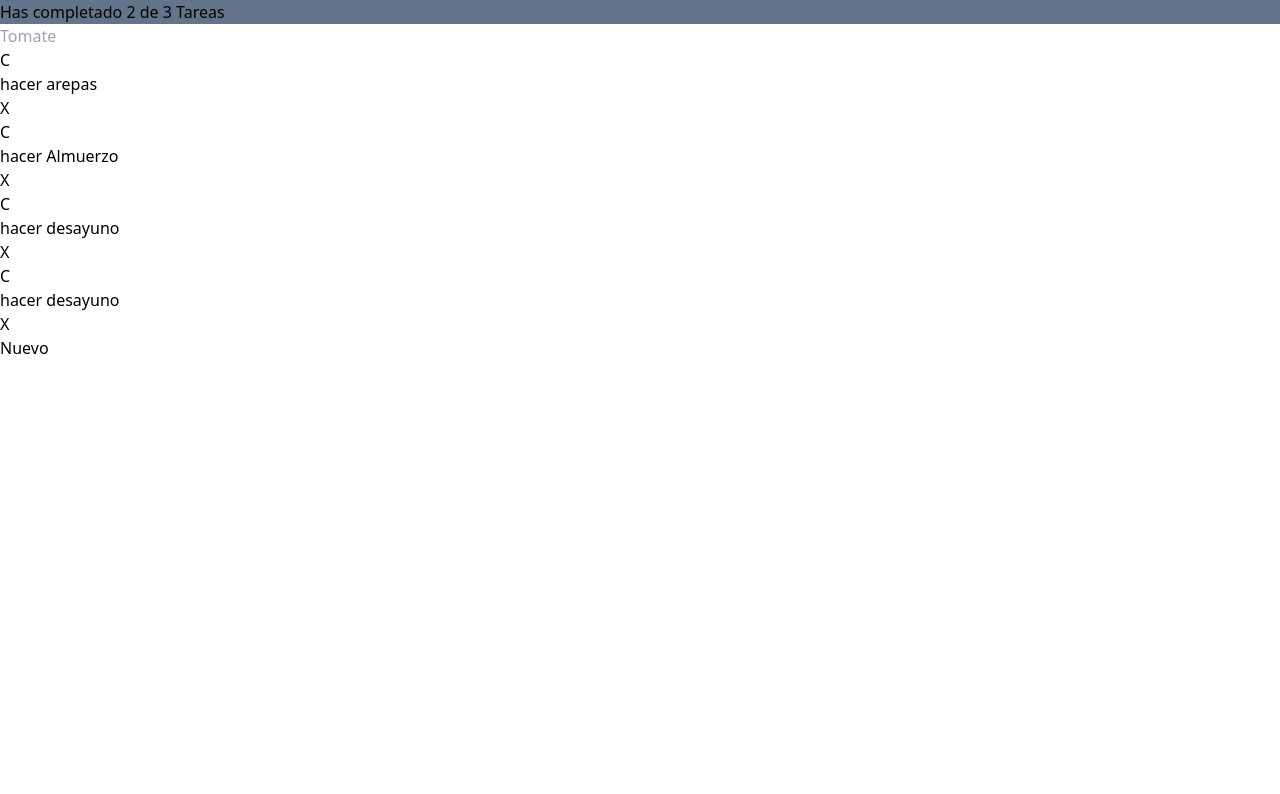
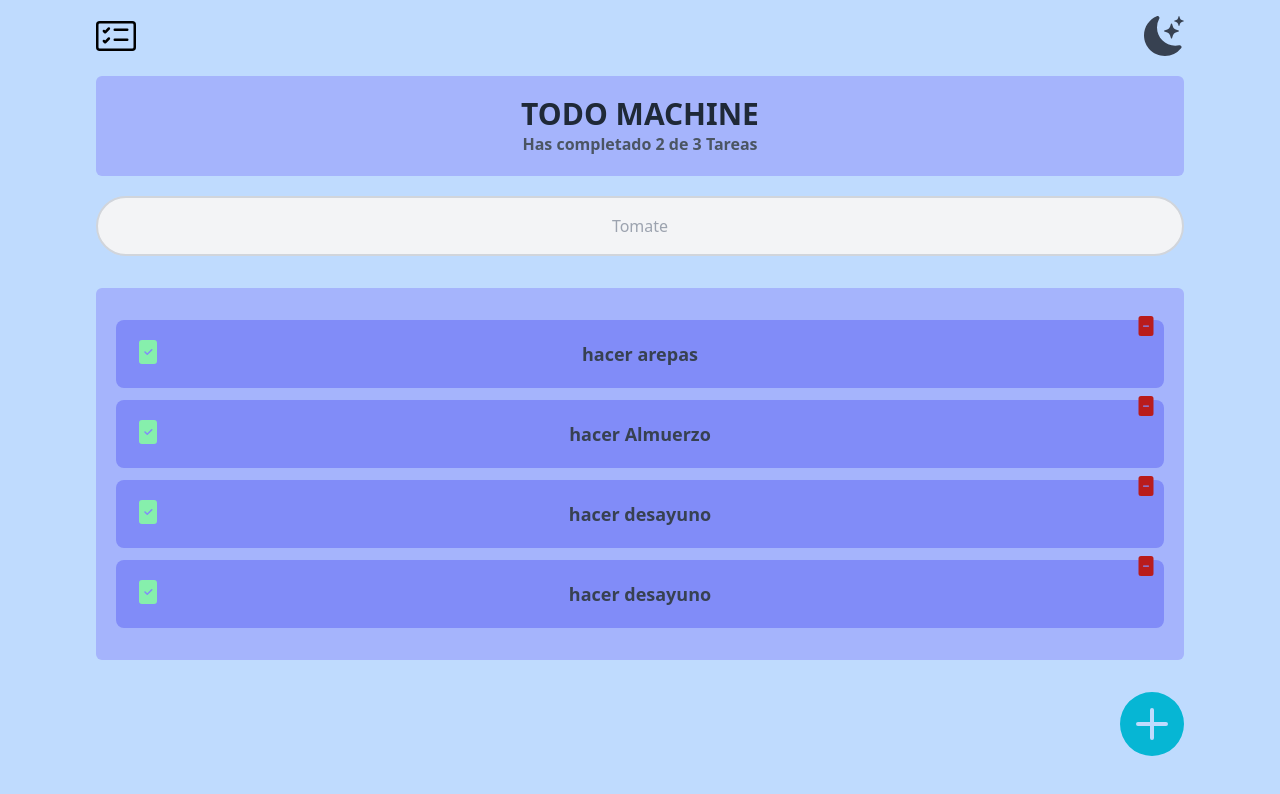
Before and after one commit to renier1989/todo-app, a React (Create React App) app: page / in a window 1280 px wide. Shown: the top 794 px of the page. Built offline with nearby package versions, Linux system fonts and the light colour scheme.

Commit message:
update estilos vacios con tailwind

```diff
--- a/public/index.html
+++ b/public/index.html
@@ -18,8 +18,13 @@
   </head>
   <body>
     <noscript>You need to enable JavaScript to run this app.</noscript>
-    <div class="container">
+    <div class=" w-full h-full bg-blue-200 fixed px-24">
+
       <div id="root"></div>
+
+
+
+
     </div>
 
   </body>
--- a/src/js/App.js
+++ b/src/js/App.js
@@ -1,35 +1,32 @@
 import React from "react";
-import {TodoCounter} from "./TodoCounter";
-import {TodoSearch} from "./TodoSearch";
-import {TodoList} from "./TodoList";
-import {TodoItem} from "./TodoItem";
-import {CreateTodoButton} from "./CreateTodoButton";
+import { TodoCounter } from "./TodoCounter";
+import { TodoSearch } from "./TodoSearch";
+import { TodoList } from "./TodoList";
+import { TodoItem } from "./TodoItem";
+import { CreateTodoButton } from "./CreateTodoButton";
+import { Header } from "./Header";
 // import './App.css';
 
-
 const todos = [
-  { id:'1',text:'hacer arepas' , completed:false},
-  { id:'2',text:'hacer Almuerzo' , completed:false},
-  { id:'3',text:'hacer desayuno' , completed:false},
-  { id:'4',text:'hacer desayuno' , completed:false},
+  { id: "1", text: "hacer arepas", completed: false },
+  { id: "2", text: "hacer Almuerzo", completed: false },
+  { id: "3", text: "hacer desayuno", completed: false },
+  { id: "4", text: "hacer desayuno", completed: false },
 ];
 
 function App() {
   return (
     <React.Fragment>
+        <Header />
         <TodoCounter />
-
         <TodoSearch />
-
         <TodoList>
-        {todos.map(todo =>(
-          <TodoItem key={todo.id} text={todo.text}/>
+          {todos.map((todo) => (
+            <TodoItem key={todo.id} text={todo.text} />
           ))}
         </TodoList>
 
         <CreateTodoButton>+</CreateTodoButton>
-
-
     </React.Fragment>
   );
 }
--- a/src/js/CreateTodoButton.js
+++ b/src/js/CreateTodoButton.js
@@ -1,9 +1,22 @@
-import React from 'react';
+import React from "react";
 
 function CreateTodoButton() {
-    return (
-        <button>Nuevo</button>
-    );
+  return (
+    <div className="flex justify-end">
+
+        <svg
+          xmlns="http://www.w3.org/2000/svg"
+          fill="currentColor"
+          class="bi bi-plus-circle-fill w-16 h-16 cursor-pointer "
+          viewBox="0 0 16 16"
+        >
+          <path
+            class="fill-current text-cyan-500 hover:text-cyan-600 text-center"
+            d="M16 8A8 8 0 1 1 0 8a8 8 0 0 1 16 0zM8.5 4.5a.5.5 0 0 0-1 0v3h-3a.5.5 0 0 0 0 1h3v3a.5.5 0 0 0 1 0v-3h3a.5.5 0 0 0 0-1h-3v-3z"
+          />
+        </svg>
+    </div>
+  );
 }
 
-export {CreateTodoButton}
+export { CreateTodoButton };
--- /dev/null
+++ b/src/js/Header.js
@@ -0,0 +1,34 @@
+import React from "react";
+
+function Header() {
+  return (
+    <div className="my-4">
+      <div className=" w-full bg-blue-200 text-center justify-between flex">
+        <h1>
+          <svg
+            xmlns="http://www.w3.org/2000/svg"
+            fill="currentColor"
+            class="bi bi-card-checklist w-10 h-10"
+            viewBox="0 0 16 16"
+          >
+            <path d="M14.5 3a.5.5 0 0 1 .5.5v9a.5.5 0 0 1-.5.5h-13a.5.5 0 0 1-.5-.5v-9a.5.5 0 0 1 .5-.5h13zm-13-1A1.5 1.5 0 0 0 0 3.5v9A1.5 1.5 0 0 0 1.5 14h13a1.5 1.5 0 0 0 1.5-1.5v-9A1.5 1.5 0 0 0 14.5 2h-13z" />
+            <path d="M7 5.5a.5.5 0 0 1 .5-.5h5a.5.5 0 0 1 0 1h-5a.5.5 0 0 1-.5-.5zm-1.496-.854a.5.5 0 0 1 0 .708l-1.5 1.5a.5.5 0 0 1-.708 0l-.5-.5a.5.5 0 1 1 .708-.708l.146.147 1.146-1.147a.5.5 0 0 1 .708 0zM7 9.5a.5.5 0 0 1 .5-.5h5a.5.5 0 0 1 0 1h-5a.5.5 0 0 1-.5-.5zm-1.496-.854a.5.5 0 0 1 0 .708l-1.5 1.5a.5.5 0 0 1-.708 0l-.5-.5a.5.5 0 0 1 .708-.708l.146.147 1.146-1.147a.5.5 0 0 1 .708 0z" />
+          </svg>
+        </h1>
+        <h1>
+          <svg
+            xmlns="http://www.w3.org/2000/svg"
+            fill="currentColor"
+            class="bi bi-moon-stars-fill w-10 h-10 cursor-pointer"
+            viewBox="0 0 16 16"
+          >
+            <path class="fill-current text-gray-700 hover:text-gray-800" d="M6 .278a.768.768 0 0 1 .08.858 7.208 7.208 0 0 0-.878 3.46c0 4.021 3.278 7.277 7.318 7.277.527 0 1.04-.055 1.533-.16a.787.787 0 0 1 .81.316.733.733 0 0 1-.031.893A8.349 8.349 0 0 1 8.344 16C3.734 16 0 12.286 0 7.71 0 4.266 2.114 1.312 5.124.06A.752.752 0 0 1 6 .278z" />
+            <path class="fill-current text-gray-700 hover:text-gray-800" d="M10.794 3.148a.217.217 0 0 1 .412 0l.387 1.162c.173.518.579.924 1.097 1.097l1.162.387a.217.217 0 0 1 0 .412l-1.162.387a1.734 1.734 0 0 0-1.097 1.097l-.387 1.162a.217.217 0 0 1-.412 0l-.387-1.162A1.734 1.734 0 0 0 9.31 6.593l-1.162-.387a.217.217 0 0 1 0-.412l1.162-.387a1.734 1.734 0 0 0 1.097-1.097l.387-1.162zM13.863.099a.145.145 0 0 1 .274 0l.258.774c.115.346.386.617.732.732l.774.258a.145.145 0 0 1 0 .274l-.774.258a1.156 1.156 0 0 0-.732.732l-.258.774a.145.145 0 0 1-.274 0l-.258-.774a1.156 1.156 0 0 0-.732-.732l-.774-.258a.145.145 0 0 1 0-.274l.774-.258c.346-.115.617-.386.732-.732L13.863.1z" />
+          </svg>
+        </h1>
+      </div>
+    </div>
+  );
+}
+
+export { Header };
--- a/src/js/TodoCounter.js
+++ b/src/js/TodoCounter.js
@@ -3,8 +3,9 @@ import React from 'react';
 function TodoCounter() {
     return (
         <React.Fragment>
-            <div className='bg-slate-500'>
-                <h2> Has completado 2 de 3 Tareas</h2>
+            <div className=' w-full h-1/3  bg-indigo-300 my-5 rounded-md p-5 text-center'>
+                <h2 className='font-extrabold text-3xl text-gray-800'> TODO MACHINE</h2>
+                <h2 className='font-semibold text-gray-600'> Has completado 2 de 3 Tareas</h2>
             </div>
         </React.Fragment>
     );
--- a/src/js/TodoItem.js
+++ b/src/js/TodoItem.js
@@ -1,13 +1,36 @@
-import React from 'react';
+import React from "react";
 
 function TodoItem(props) {
-    return (
-        <li>
-            <span>C</span>
-            <p>{props.text}</p>
-            <span>X</span>
-        </li>
-    );
+  return (
+    <div className="w-full ">
+      <li className="flex my-3 bg-indigo-400 p-5 rounded-lg justify-center relative">
+        <span className="absolute left-5">
+          <svg
+            xmlns="http://www.w3.org/2000/svg"
+            fill="currentColor"
+            class="bi bi-file-check-fill w-6 h-6 cursor-pointer"
+            viewBox="0 0 16 16"
+          >
+            <path class="fill-current text-green-300 hover:text-green-400" d="M12 0H4a2 2 0 0 0-2 2v12a2 2 0 0 0 2 2h8a2 2 0 0 0 2-2V2a2 2 0 0 0-2-2zm-1.146 6.854-3 3a.5.5 0 0 1-.708 0l-1.5-1.5a.5.5 0 1 1 .708-.708L7.5 8.793l2.646-2.647a.5.5 0 0 1 .708.708z" />
+          </svg>
+        </span>
+        <p className=" text-lg font-bold text-gray-700">{props.text}</p>
+        <span className="absolute -top-1 right-2 cursor-pointer">
+          <svg
+            xmlns="http://www.w3.org/2000/svg"
+            fill="currentColor"
+            class="bi bi-file-minus-fill w-5 h-5"
+            viewBox="0 0 16 16"
+          >
+            <path
+              class="fill-current text-red-700 hover:text-red-800"
+              d="M12 0H4a2 2 0 0 0-2 2v12a2 2 0 0 0 2 2h8a2 2 0 0 0 2-2V2a2 2 0 0 0-2-2zM6 7.5h4a.5.5 0 0 1 0 1H6a.5.5 0 0 1 0-1z"
+            />
+          </svg>
+        </span>
+      </li>
+    </div>
+  );
 }
 
-export {TodoItem}
+export { TodoItem };
--- a/src/js/TodoList.js
+++ b/src/js/TodoList.js
@@ -2,7 +2,7 @@ import React from  'react';
 
 function TodoList(props) {
     return (
-        <section>
+        <section className="bg-indigo-300 rounded-md p-5 my-8">
             <ul>
                 {props.children}
             </ul>
--- a/src/js/TodoSearch.js
+++ b/src/js/TodoSearch.js
@@ -2,7 +2,9 @@ import React from 'react';
 
 function TodoSearch() {
     return  (
-        <input placeholder="Tomate"/>
+        <div className='w-full flex justify-center'>
+            <input className=' w-full bg-gray-100 rounded-full outline-1 outline- p-4 border-2 border-gray-300 text-center' placeholder="Tomate"/>
+        </div>
     );
 }
 
```
Lines whose indentation alone changed are shown as unchanged.
